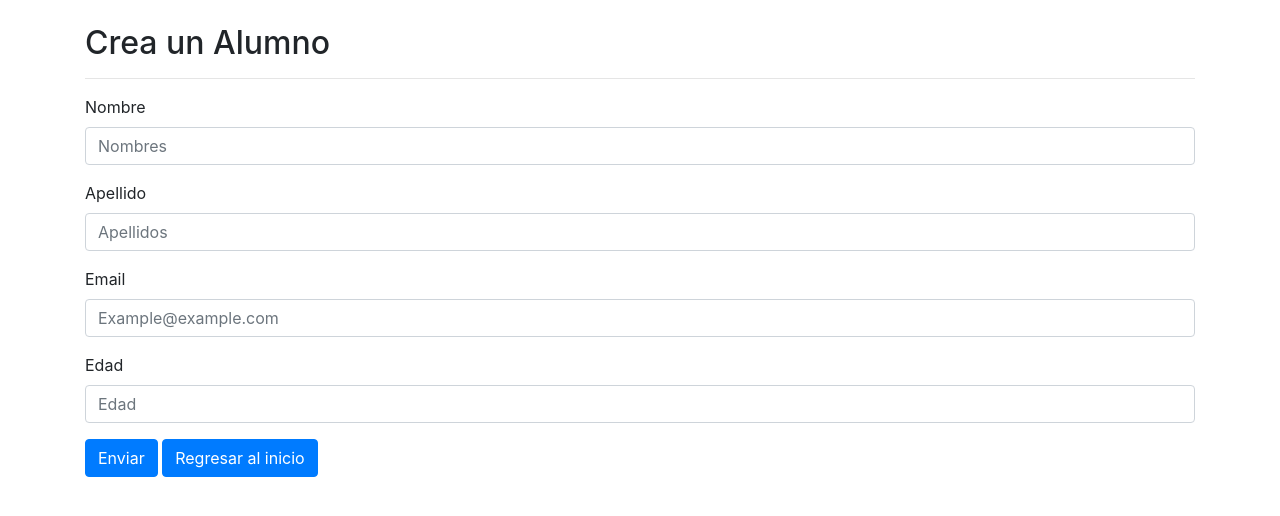
After one commit to deibyocampo/crud_php, a PHP site: page /create.php in a window 1280 px wide. The commit adds this page. Shown: the top 516 px of the page. Run offline with PHP 8.4, Linux system fonts and the light colour scheme.

Commit message:
create form a insert data students

```diff
--- /dev/null
+++ b/create.php
@@ -0,0 +1,35 @@
+<?php include "templates/header.php"; ?>
+
+<div class="container">
+  <div class="row">
+    <div class="col-md-12">
+      <h2 class="mt-4">Crea un Alumno</h2>
+      <hr>
+      <form method="post">
+        <div class="form-group">
+          <label for="nombre">Nombre</label>
+          <input type="text" name="nombre" id="nombre" class="form-control" placeholder="Nombres">
+        </div>
+        <div class="form-group">
+          <label for="apellido">Apellido</label>
+          <input type="text" name="apellido" id="apellido" class="form-control" placeholder="Apellidos">
+        </div>
+        <div class="form-group">
+          <label for="email">Email</label>
+          <input type="email" name="email" id="email" class="form-control" placeholder="Example@example.com">
+        </div>
+        <div class="form-group">
+          <label for="edad">Edad</label>
+          <input type="text" name="edad" id="edad" class="form-control" placeholder="Edad">
+        </div>
+
+        <div class="form-group">
+          <input type="submit" name="submit" class="btn btn-primary" value="Enviar">
+          <a class="btn btn-primary" href="index.php">Regresar al inicio</a>
+        </div>
+      </form>
+    </div>
+  </div>
+</div>
+
+<?php include "templates/footer.php"; ?>
```
Also changed, not shown: index.php (+9 -0 lines).
